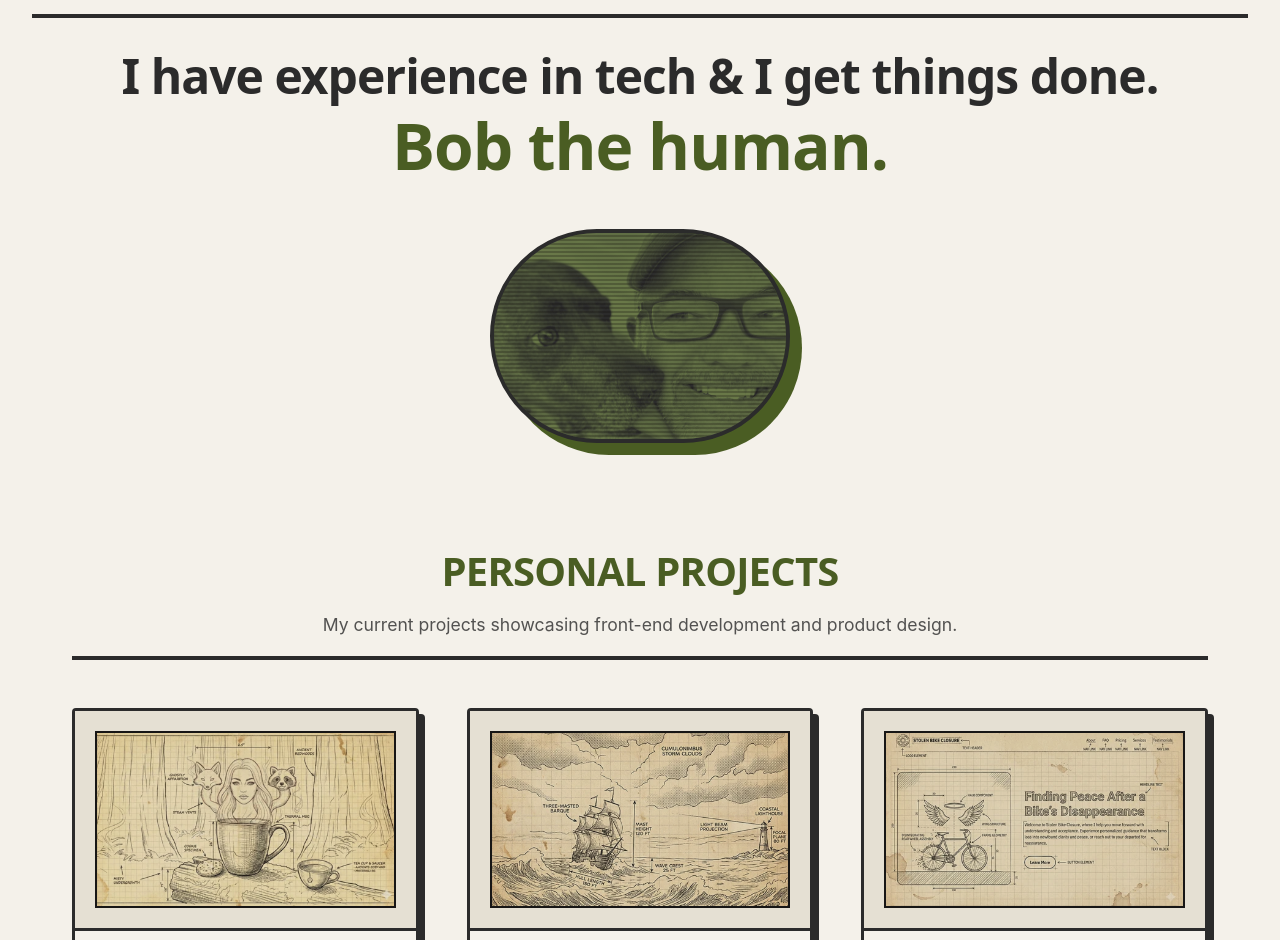
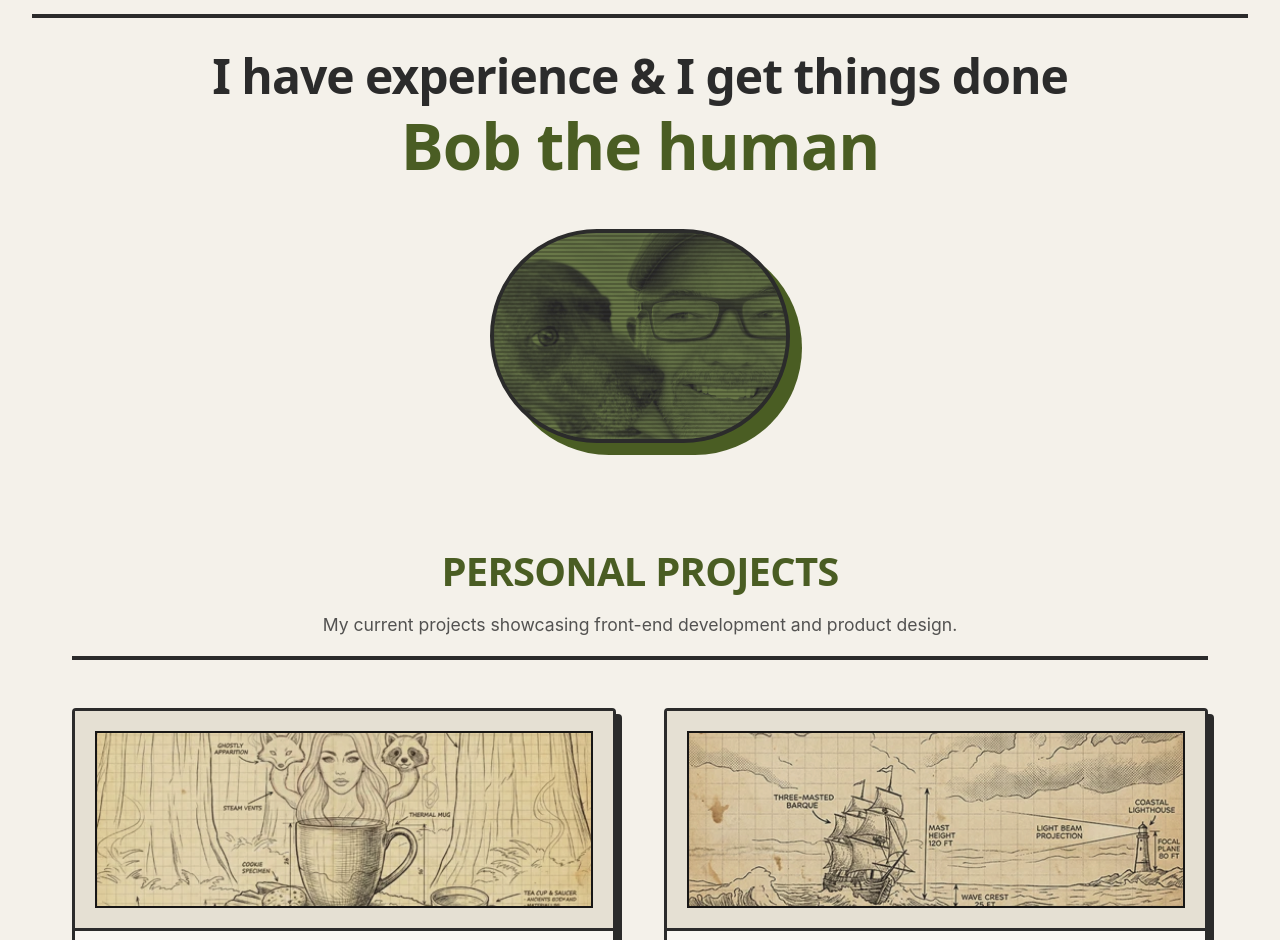
Before and after one commit to bigfootBob/bobmason-design, a React (Vite) app: page / in a window 1280 px wide. Shown: the part 112-1052 px from the top of the page. Built offline with nearby package versions, Linux system fonts and the light colour scheme; no server answers.

Commit message:
updated text and 2 column layout. Hover WIP.

```diff
--- a/src/components/layout/Footer.jsx
+++ b/src/components/layout/Footer.jsx
@@ -9,7 +9,7 @@
       <div className={styles.container}>
 
         <div className={styles.branding}>
-          <span className={styles.logoInitials}>R.M.</span>
+          <span className={styles.logoInitials}>B.J.M.</span>
           <p className={styles.signoff}>
             Architected in the Willamette Valley.<br/>
             Powered by podcasts and exceptionally strong coffee.
--- a/src/components/layout/Footer.module.scss
+++ b/src/components/layout/Footer.module.scss
@@ -74,6 +74,8 @@
     }
   }
 
+}
+
 .copyright {
   max-width: 1200px;
   margin: 4rem auto 0;
@@ -85,4 +87,3 @@
   opacity: 0.6;
   text-align: center;
 }
-}
--- a/src/components/layout/Header.module.scss
+++ b/src/components/layout/Header.module.scss
@@ -6,7 +6,6 @@
   backdrop-filter: blur(8px);
   border-bottom: 4px solid var(--color-console-charcoal);
   padding: 1rem 0;
-}
 
   .container {
     max-width: 1200px;
@@ -15,17 +14,6 @@
     display: flex;
     justify-content: space-between;
     align-items: center;
-}
-.logoImage {
-  height: 1.5rem; // Adjust to match your font-size
-  width: auto;
-  display: inline-block;
-  vertical-align: middle;
-  // If your logo is a dark SVG, this ensures it looks crisp
-  // against the Starfleet Cream background
-  filter: contrast(1.1);
-}
-// --- BRANDING ---
     .brand {
       .logo {
         display: flex;
@@ -47,7 +35,7 @@
 
         .logoTitle {
           font-family: var(--font-heading);
-      font-size: 0.9rem;
+          font-size: 0.95rem;
           text-transform: uppercase;
           letter-spacing: 1px;
           font-weight: 700;
@@ -61,6 +49,8 @@
         &:hover .logoInitials {
           background-color: var(--color-tos-olive);
           color: var(--color-starfleet-cream);
+        }
+      }
     }
   }
 }
--- a/src/components/layout/Hero.jsx
+++ b/src/components/layout/Hero.jsx
@@ -1,22 +1,60 @@
 import styles from './Hero.module.scss';
+import { motion } from 'framer-motion';
 import profilePicWebP from '../../assets/images/bobngracie-bw.webp';
 import profilePicJpg from '../../assets/images/bobngracie-bw.jpg';
 
 const Hero = () => {
+  const containerVariants = {
+    hidden: { opacity: 0 },
+    visible: {
+        opacity: 1,
+        transition: {
+            staggerChildren: 0.3, // Delays the start of each child animation
+            delayChildren: 0.2,
+        },
+    },
+  };
+
+  // Variants for the individual text items
+  const itemVariants = {
+    hidden: { opacity: 0, y: 20 },
+    visible: {
+        opacity: 1,
+        y: 0,
+        transition: { duration: 0.8, ease: "easeOut" }
+    },
+  };
+
   return (
-    <section className={styles.heroConsole}>
+    <>
+    <motion.section
+      className={styles.heroConsole}
+      initial="hidden"
+      animate="visible"
+      variants={containerVariants}>
 
       <div className={styles.heroContent}>
-        <h2 className={styles.heroHeadline}>
-          I have experience in tech & I get things done.
-        </h2>
-        <h1 className={styles.humanBreak}>
-          Bob the human.
-        </h1>
+        <motion.h2
+          className={styles.heroHeadline}
+          variants={itemVariants}
+        >
+          I have experience & I get things done
+        </motion.h2>
+
+        <motion.h1
+          variants={itemVariants}
+          className={styles.humanBreak}>
+          Bob the human
+        </motion.h1>
       </div>
 
       <div className={styles.heroVisual}>
         <div className={styles.portraitFrame}>
+          {/* <motion.picture
+            variants={itemVariants}
+            initial={{ opacity: 0 }}
+            animate={{ opacity: 1 }}
+          > */}
           <picture>
             <source srcSet={profilePicWebP} type="image/webp" />
             <img
@@ -25,9 +63,11 @@
               className={styles.halftoneImg}
             />
           </picture>
+          {/* </motion.picture> */}
         </div>
       </div>
-    </section>
+    </motion.section>
+    </>
   );
 };
 
--- a/src/components/layout/Testimonials.module.scss
+++ b/src/components/layout/Testimonials.module.scss
@@ -48,7 +48,7 @@
       .testimonialCard {
         margin: 0;
         padding: 2rem;
-        background-color: rgba(255, 255, 255, 0.4);
+        background-color: var(--color-finnegan-uniform);
         border: 1px solid rgba(15, 11, 8, 0.1);
         border-left: 4px solid var(--color-tos-olive);
         border-radius: var(--border-radius-sharp, 4px);
--- a/src/components/ui/ProjectCard.jsx
+++ b/src/components/ui/ProjectCard.jsx
@@ -2,13 +2,41 @@
 import styles from './ProjectCard.module.scss';
 
 const ProjectCard = ({ project }) => {
-  const { title, category, description, link, repo, preview, isDarkMode } = project;
+  const { title, category, description, link, repo, preview, previewHover, isDarkMode } = project;
 
   return (
     <article className={styles.retroCard}>
       <div className={`${styles.cardVisual} ${preview ? styles.hasSchematic : ''}`}>
 
         {preview ? (
+          link ? (
+            <a
+              href={link}
+              target="_blank"
+              rel="noopener noreferrer"
+              className={styles.imageLink}
+              aria-label={`Open project: ${title}`}
+            >
+              <img
+                src={`/assets/images/${preview}`}
+                alt={`Schematic design for ${title}`}
+                className={`${styles.schematicImg} ${styles.baseImg}`}
+                onError={(e) => {
+                  e.target.style.display = 'none';
+                }}
+              />
+              {previewHover && (
+                <img
+                  src={`/assets/images/${previewHover}`}
+                  alt={`Hover preview for ${title}`}
+                  className={`${styles.schematicImg} ${styles.hoverImg}`}
+                  onError={(e) => {
+                    e.target.style.opacity = '0';
+                  }}
+                />
+              )}
+            </a>
+          ) : (
             <img
               src={`/assets/images/${preview}`}
               alt={`Schematic design for ${title}`}
@@ -17,6 +45,7 @@
                 e.target.style.display = 'none';
               }}
             />
+          )
         ) : (
           <div className={`${styles.wireframePlaceholder} ${isDarkMode ? styles.darkMode : ''}`}>
             {title}
--- a/src/components/ui/ProjectCard.module.scss
+++ b/src/components/ui/ProjectCard.module.scss
@@ -46,6 +46,7 @@
   display: flex;
   flex-direction: column;
   flex-grow: 1;
+  background-color: var(--color-finnegan-uniform);
 }
 
 .categoryTag {
@@ -137,3 +138,29 @@
     opacity: 1;
   }
 }
+
+.imageLink {
+  display: block;
+  width: 100%;
+  height: 100%;
+  position: relative;
+  cursor: pointer;
+}
+
+.baseImg {
+  position: absolute;
+  inset: 0;
+}
+
+.hoverImg {
+  position: absolute;
+  inset: 0;
+  opacity: 0;
+  transition: opacity 0.35s ease, transform 0.35s ease;
+}
+
+.imageLink:hover .hoverImg,
+.imageLink:focus-visible .hoverImg {
+  opacity: 1;
+  transform: scale(1.02);
+}
--- a/src/data/projects.js
+++ b/src/data/projects.js
@@ -2,11 +2,17 @@
   {
     id: 'p1',
     title: 'Uncanny Coffee Hour',
-    category: 'Creative / Web',
+    category: 'Audio /Creative / Web',
     description: 'A responsive web platform built to host and stream folklore deep-dives. Showcases multimedia architecture, custom audio players, and branding built around human and AI-generated co-hosts.',
     link: 'https://www.uncannycoffeepodcast.com/',
     repo: 'https://github.com/bigfootBob/uncanny-coffee-hour',
     preview: 'portfolio-preview-uch.webp',
+    previewHover: 'portfolio-preview-uch-hover.webp',
+    inspiration: '',
+    features: '',
+    challenges: '',
+    lessons: '',
+    futureDirections: '',
     isDarkMode: false,
   },
   {
@@ -17,6 +23,12 @@
     link: '/lab#littlelanterns',
     repo: 'https://github.com/bigfootBob/little-lanterns',
     preview: 'portfolio-preview-llanterns.webp',
+    previewHover: 'portfolio-preview-uch-hover.webp',
+    inspiration: '',
+    features: '',
+    challenges: '',
+    lessons: '',
+    futureDirections: '',
     isDarkMode: false,
   },
   {
@@ -27,6 +39,12 @@
     link: 'https://www.stolenbikeclosure.com',
     repo: 'https://github.com/bigfootBob/stolen-bike-closure',
     preview: 'portfolio-preview-stolenbc.webp',
+    previewHover: 'portfolio-preview-uch-hover.webp',
+    inspiration: '',
+    features: '',
+    challenges: '',
+    lessons: '',
+    futureDirections: '',
     isDarkMode: false,
   },
   {
@@ -37,6 +55,12 @@
     link: 'https://silvanian.art/',
     repo: 'https://github.com/bigfootBob/Baku',
     preview: 'portfolio-preview-baku.webp',
+    previewHover: 'portfolio-preview-uch-hover.webp',
+    inspiration: '',
+    features: '',
+    challenges: '',
+    lessons: '',
+    futureDirections: '',
     isDarkMode: false,
   },
   {
@@ -47,6 +71,12 @@
     link: 'https://sarahwalker.cloud/',
     repo: 'https://github.com/bigfootBob/sarah-walker-cloud',
     preview: 'portfolio-preview-sarah.webp',
+    previewHover: 'portfolio-preview-uch-hover.webp',
+    inspiration: '',
+    features: '',
+    challenges: '',
+    lessons: '',
+    futureDirections: '',
     isDarkMode: false,
   },
   {
@@ -57,6 +87,12 @@
     link: '/lab#Additional',
     repo: '',
     preview: 'portfolio-preview-other.webp',
+    previewHover: 'portfolio-preview-uch-hover.webp',
+    inspiration: '',
+    features: '',
+    challenges: '',
+    lessons: '',
+    futureDirections: '',
     isDarkMode: false,
   }
 ];
--- a/src/styles/_variables.scss
+++ b/src/styles/_variables.scss
@@ -6,6 +6,7 @@
   --color-walnut-wood: #5C4033;
   --color-communicator-gold: #D4AF37;
   --color-edos-orange: #F8951D;
+  --color-finnegan-uniform: rgba(255, 255, 255, 0.4);
 
   // Typography
   --font-heading: 'Space Grotesk', system-ui, sans-serif;
```
Also changed, not shown: src/pages/Home.jsx (+10 -10 lines), public/assets/images/portfolio-preview-uch-hover.webp (added). Lines whose indentation alone changed are shown as unchanged.
